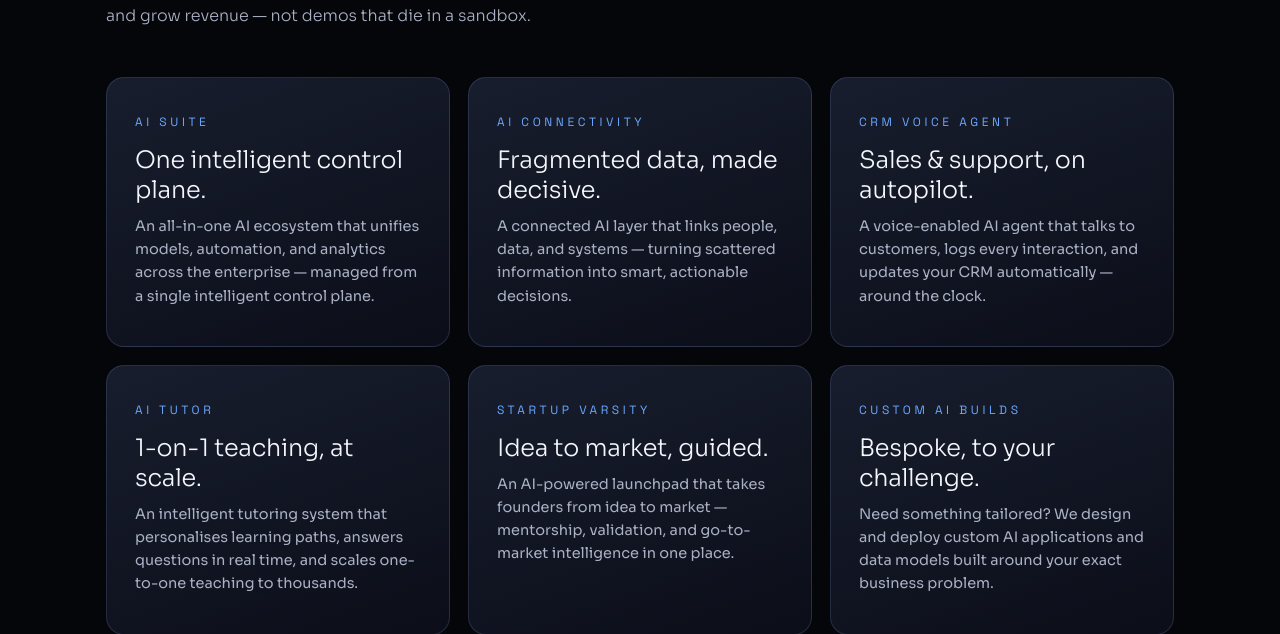
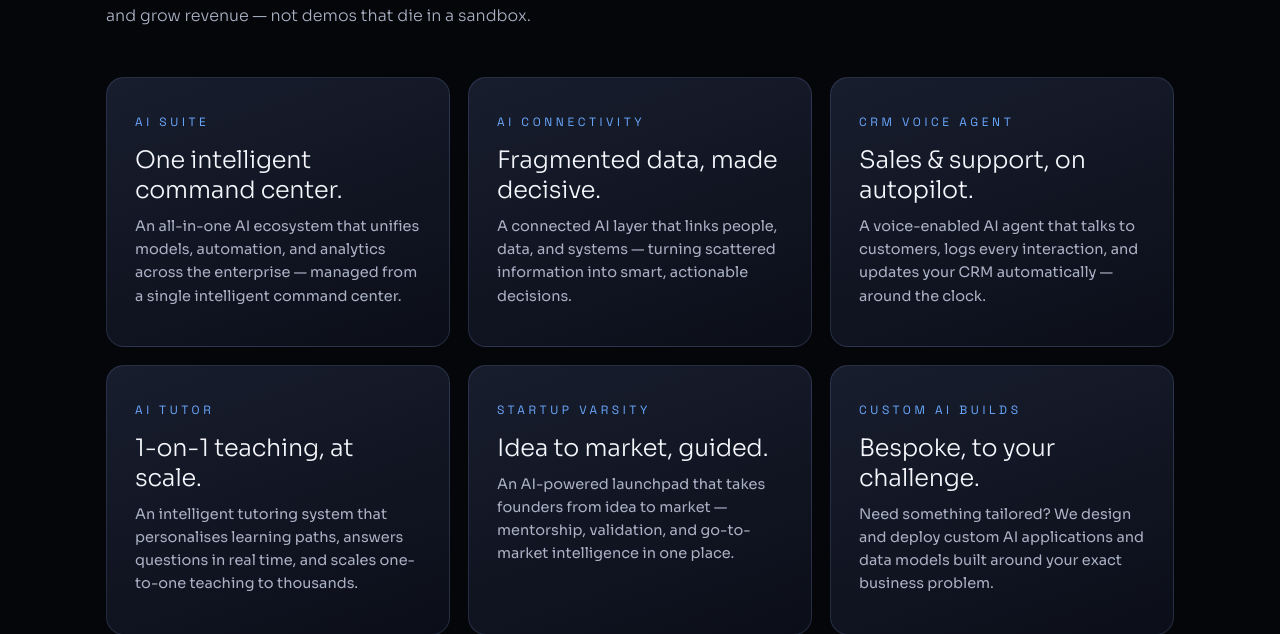
Before and after one commit to faizanrooman/futureacad, a Flask app: page /services in a window 1280 px wide. Shown: the part 812-1446 px from the top of the page. Run offline with Flask 3, Linux system fonts and the light colour scheme; some libraries are stand-ins or nearby versions.

Commit message:
Reword AI Suite: 'control plane' -> 'command center'

```diff
--- a/app/templates/services.html
+++ b/app/templates/services.html
@@ -19,8 +19,8 @@
   <div class="pillars">
     <article class="pillar reveal-up" data-tilt>
       <span class="pillar__no">AI SUITE</span>
-      <h3 class="pillar__h">One intelligent control plane.</h3>
-      <p class="pillar__p">An all-in-one AI ecosystem that unifies models, automation, and analytics across the enterprise — managed from a single intelligent control plane.</p>
+      <h3 class="pillar__h">One intelligent command center.</h3>
+      <p class="pillar__p">An all-in-one AI ecosystem that unifies models, automation, and analytics across the enterprise — managed from a single intelligent command center.</p>
     </article>
     <article class="pillar reveal-up" data-tilt>
       <span class="pillar__no">AI CONNECTIVITY</span>
```
